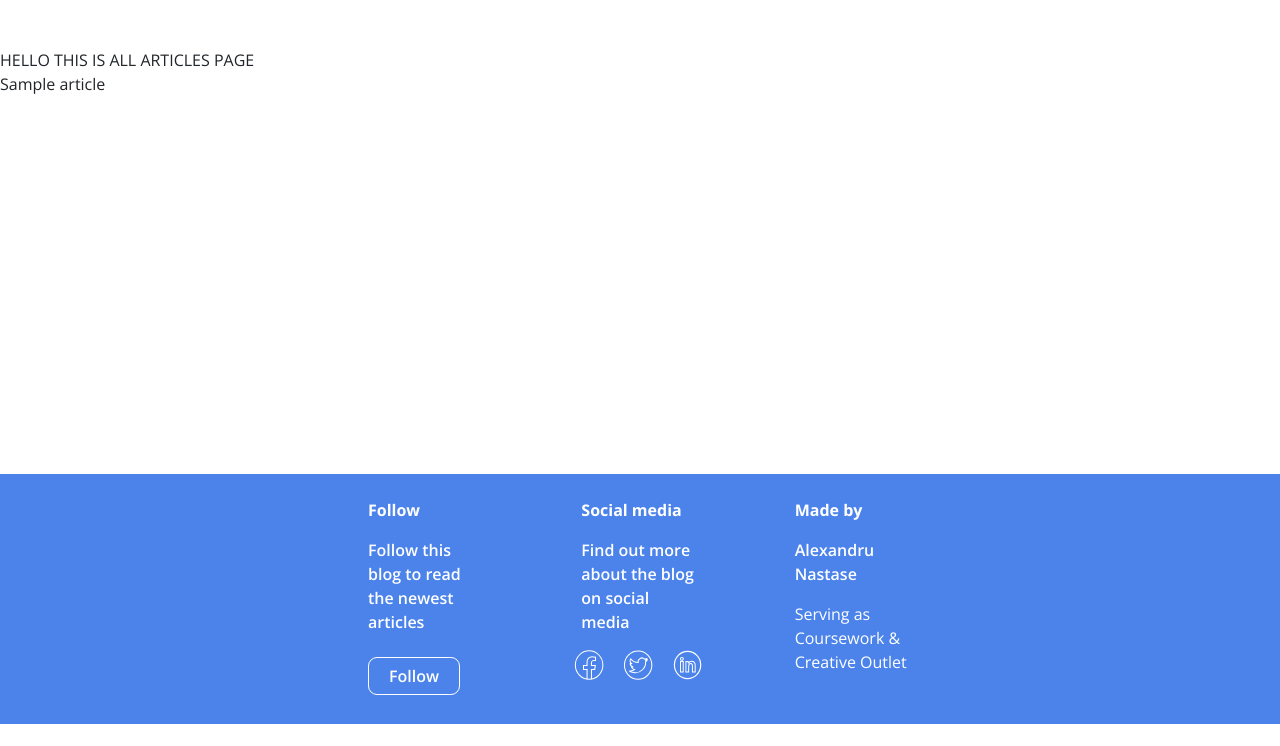
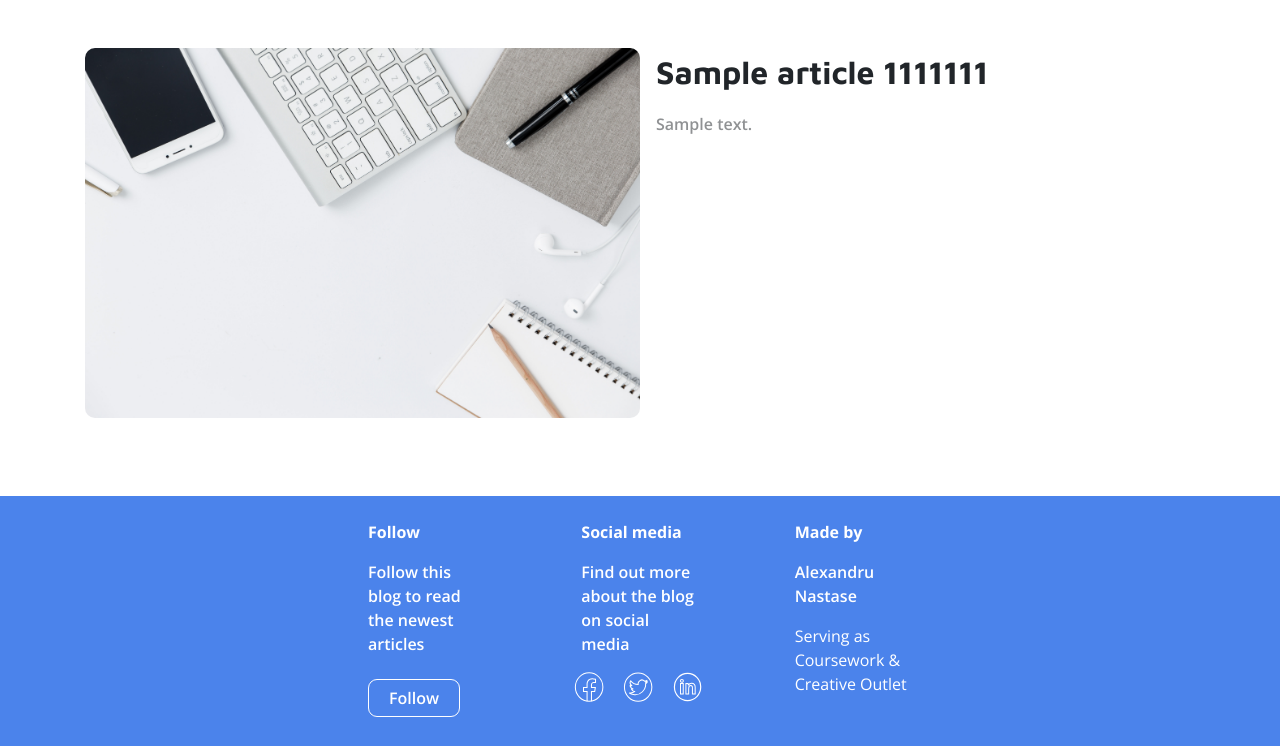
Before and after one commit to AlexandruNst/blog_and_resume, a Django app: page /articles in a window 1280 px wide. Shown: the part 76-822 px from the top of the page. Before the commit the page ends 800 px from the top, so only its background shows below. Run offline with Django 3.2, Linux system fonts and the light colour scheme; tables that the repository leaves empty hold one stand-in row (values such as "Sample post"); some libraries are stand-ins or nearby versions.

Commit message:
Added functionality to show articles on all articles page

```diff
--- /dev/null
+++ b/blog/static/css/all_articles.css
@@ -0,0 +1,69 @@
+.-side-article-img {
+  width: 100%;
+}
+
+.-side-article-text {
+  width: 100%;
+}
+
+/* // Small devices (landscape phones, 576px and up) */
+@media (min-width: 576px) {
+  .-side-article-img {
+    width: 100%;
+  }
+
+  .-side-article-text {
+    width: 100%;
+  }
+}
+
+/* // Medium devices (tablets, 768px and up) */
+@media (min-width: 768px) {
+  .-side-article-img {
+    width: 100%;
+  }
+
+  .-side-article-text {
+    width: 100%;
+  }
+}
+
+/* // Large devices (desktops, 992px and up) */
+@media (min-width: 992px) {
+  .-side-article-img {
+    width: 50%;
+  }
+
+  .-side-article-text {
+    width: 50%;
+  }
+}
+
+/* // Extra large devices (large desktops, 1200px and up) */
+@media (min-width: 1200px) {
+  .-side-article-img {
+    width: 50%;
+  }
+
+  .-side-article-text {
+    width: 50%;
+  }
+}
+
+hr.styled {
+  border: 0;
+  height: 1px;
+  width: 100%;
+  margin-bottom: 40px;
+  background-image: linear-gradient(
+    to right,
+    rgba(0, 0, 0, 0),
+    rgba(0, 0, 0, 0.75),
+    rgba(0, 0, 0, 0)
+  );
+}
+
+.-side-article-anchor:hover .-side-article-title {
+  transition: 300ms;
+  color: #4b83eb;
+}
--- a/blog/static/css/featured.css
+++ b/blog/static/css/featured.css
@@ -29,6 +29,10 @@ a:hover {
 
 .-side-article {
   margin-bottom: 30px;
+}
+
+.-side-article-text {
+  width: 50%;
 }
 
 .-side-article-img {
--- a/blog/templates/blog/all_articles.html
+++ b/blog/templates/blog/all_articles.html
@@ -1,13 +1,32 @@
 {% extends 'blog/base_nav_footer.html' %}
 {% load static %}
 
+{% block stylesheet %}
+    {{block.super}}
+    <link rel="stylesheet" href="{% static 'css/featured.css' %}">
+    <link rel="stylesheet" href="{% static 'css/all_articles.css' %}">
+{% endblock stylesheet %}
+
 {% block content %}
 
-    <div>HELLO THIS IS ALL ARTICLES PAGE</div>
-    {% for article in articles %}
-        <div>
-            {{article.title}}
+    <div class="container">
+        <div class="row">
+            {% for article in articles %}
+                <div class="-article -side-article d-inline-block col-12">
+                    <a class="-side-article-anchor" href="#">
+                        <img class="-article-img -side-article-img img-fluid float-left" src="{% static 'res/img/article_jpg/desk.jpg' %}" alt="">
+                        <div class="d-inline-block -side-article-text pl-3">
+                            <p class="font-title font-big-title -side-article-title pr-0 pr-sm-2 pr-lg-0">{{ article.title }} 1111111 <br></p>
+                            <p class="font-semi-bold font-description">{{ article.description }}</p>
+                        </div>
+                    </a>
+                </div>
+                {% if forloop.last %}
+                {% else %}
+                <hr class="styled">
+                {% endif %}
+            {% endfor %}
         </div>
-    {% endfor %}
+    </div>
 
 {% endblock content %}
--- a/blog/templates/blog/base.html
+++ b/blog/templates/blog/base.html
@@ -67,8 +67,8 @@
       crossorigin="anonymous"
     ></script>
 
-    <!-- JS libs -->
-    <script src="{% static 'res/lib/js/clamp.min.js' %}"></script>
+    {% block js %}
+    {% endblock js %}
 
     <!-- JS -->
     <script src="{% static 'js/footer_pos.js' %}"></script>
```
Also changed, not shown: blog/templates/blog/featured.html (+8 -3 lines).
